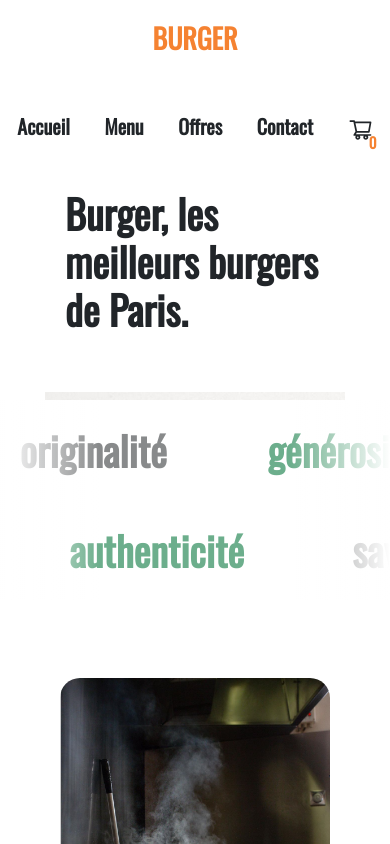
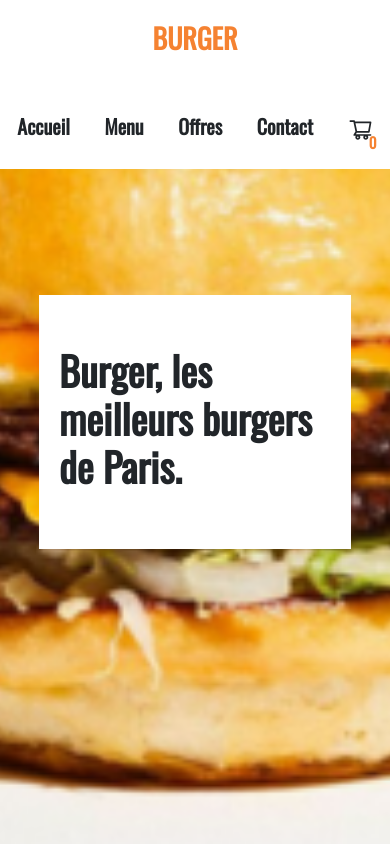
Before and after one commit to Rashaann/burger_fe, a Next.js app: page / in a window 390 px wide. Shown: the top 844 px of the page. Built offline with nearby package versions, Linux system fonts and the light colour scheme; a web font is replaced by a local one.

Commit message:
Background image resized (Home page)

```diff
--- a/styles/Home.module.css
+++ b/styles/Home.module.css
@@ -286,14 +286,13 @@
     display: flex;
     justify-content: center;
     align-items: center;
-    background-image: url('../public/burger3.png');
+    background-image: url('../public/burger3_resized.png');
     background-repeat: no-repeat;
     background-size: cover;
     background-attachment: fixed;
     background-position: center;
-    width: 300px;
-    height: 400px;
-    padding-top: 130px;
+    width: 100vw;
+    height: 100vh;
   }
 
 
```
Also changed, not shown: public/burger3_resized.png.
